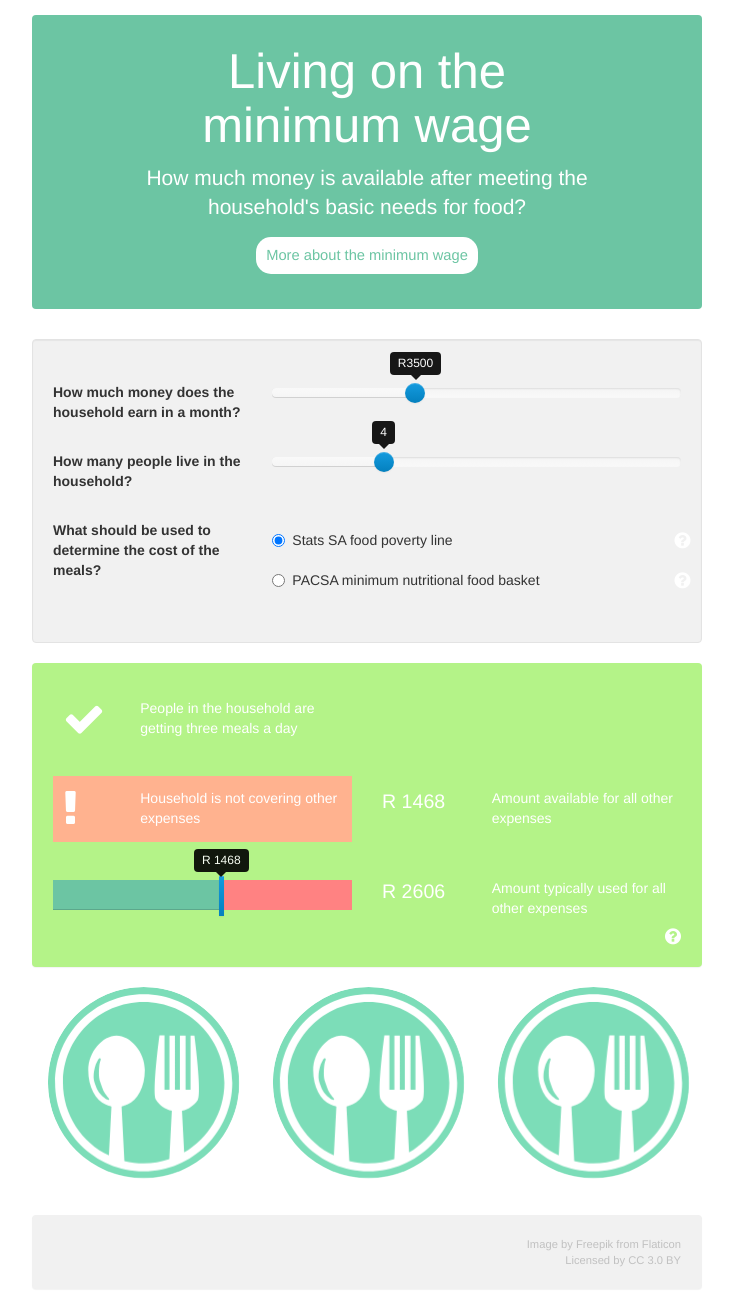
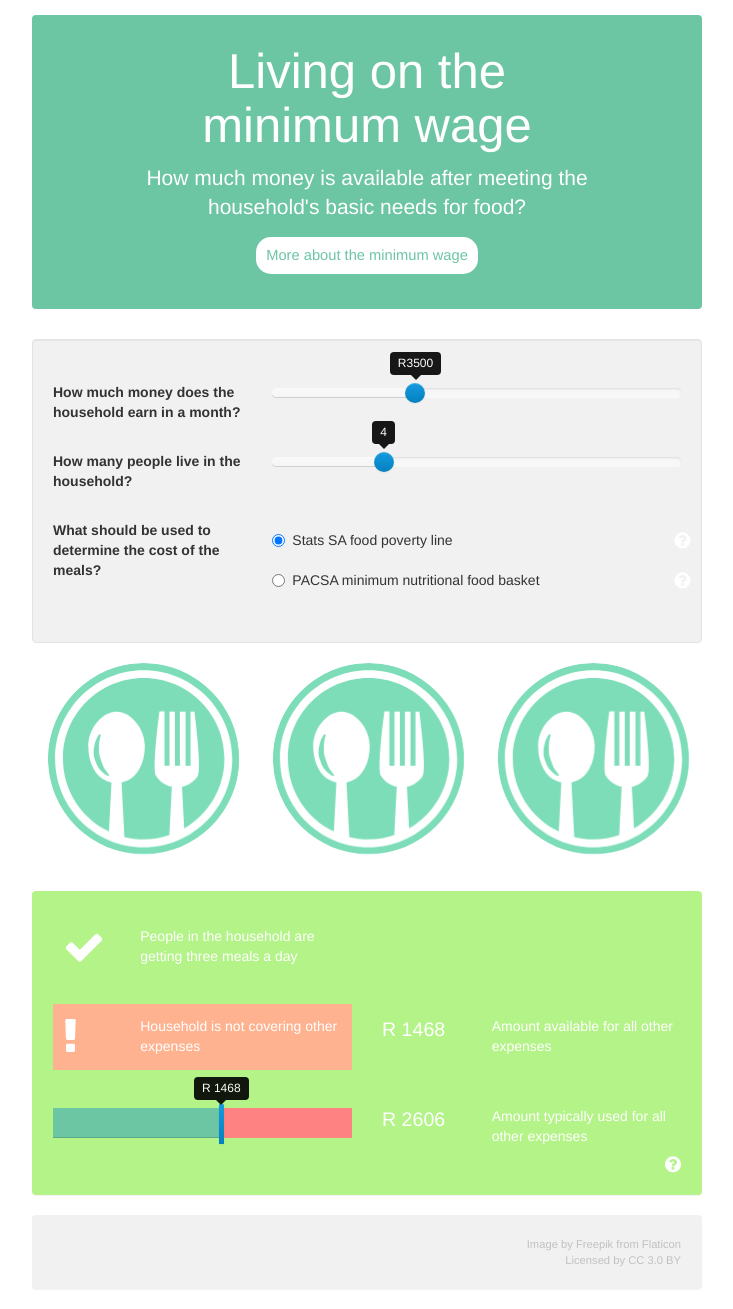
Before and after one commit to OpenUpSA/minimum-wage, a Jekyll site: the page built from index.html, in a window 1280 px wide. Shown: the whole page, without its empty margins (273-1006 px from the left). Built offline with Jekyll 4.4.1, drawn with Linux system fonts in a browser that asks for light colours.

Commit message:
Plates up the page

```diff
--- a/index.html
+++ b/index.html
@@ -84,6 +84,8 @@ extra_css:
       </div>
     </div>
 
+    <div id="plates"></div>
+
     <div id="summary" class="panel">
       <div class="row">
         <div class="col-sm-6">
@@ -155,9 +157,6 @@ extra_css:
       </div>
     </div>
 
-    <div id="plates">
-    </div>
-
     <div id="footer" class="panel">
       <div id="credits">Image by <a href="http://www.freepik.com" title="Freepik" target="_blank">Freepik</a> from <a href="https://www.flaticon.com/" title="Flaticon" target="_blank">Flaticon</a><br>
       Licensed by <a href="http://creativecommons.org/licenses/by/3.0/" title="Creative Commons BY 3.0" target="_blank">CC 3.0 BY</a></div>
```
